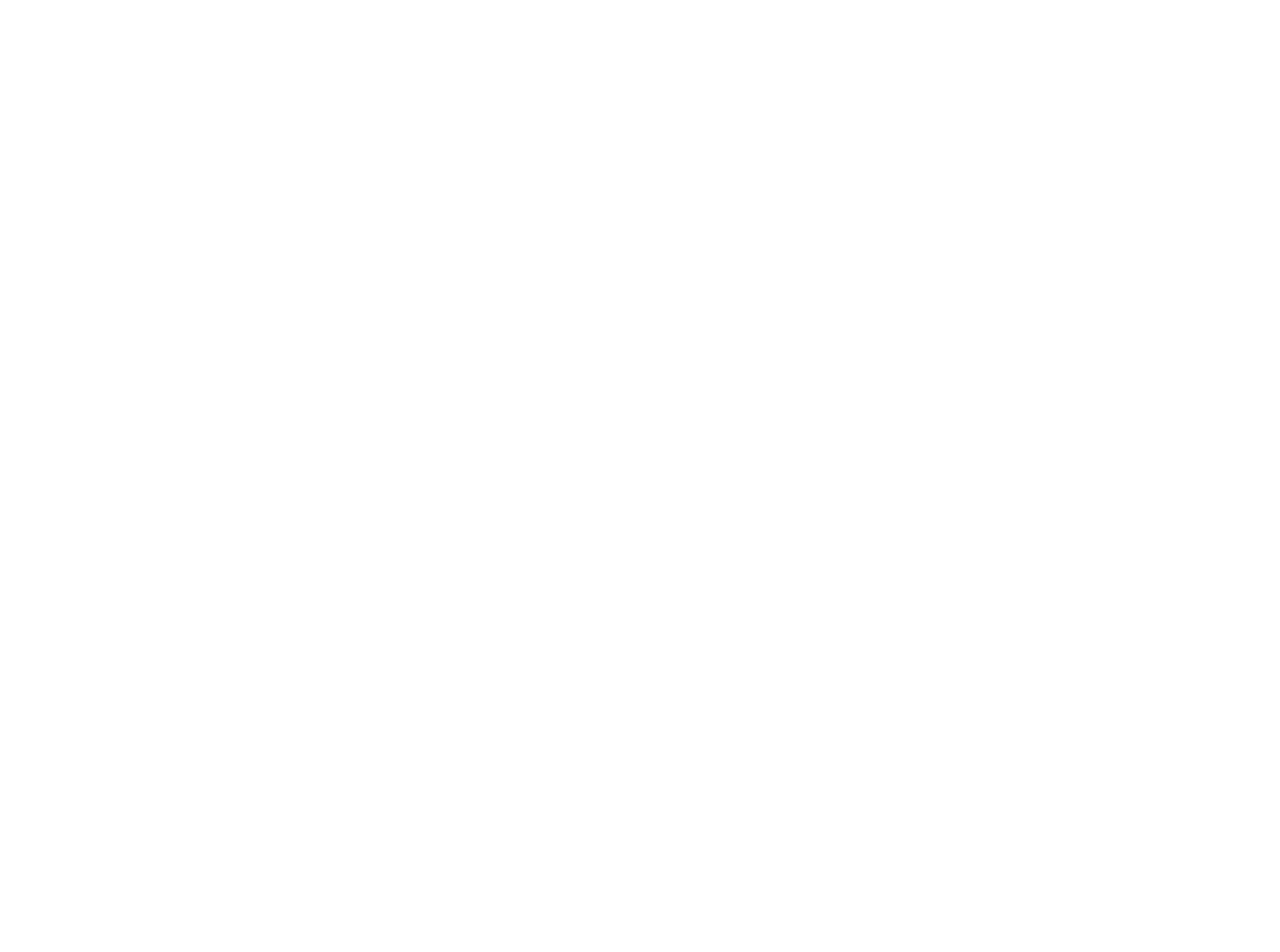
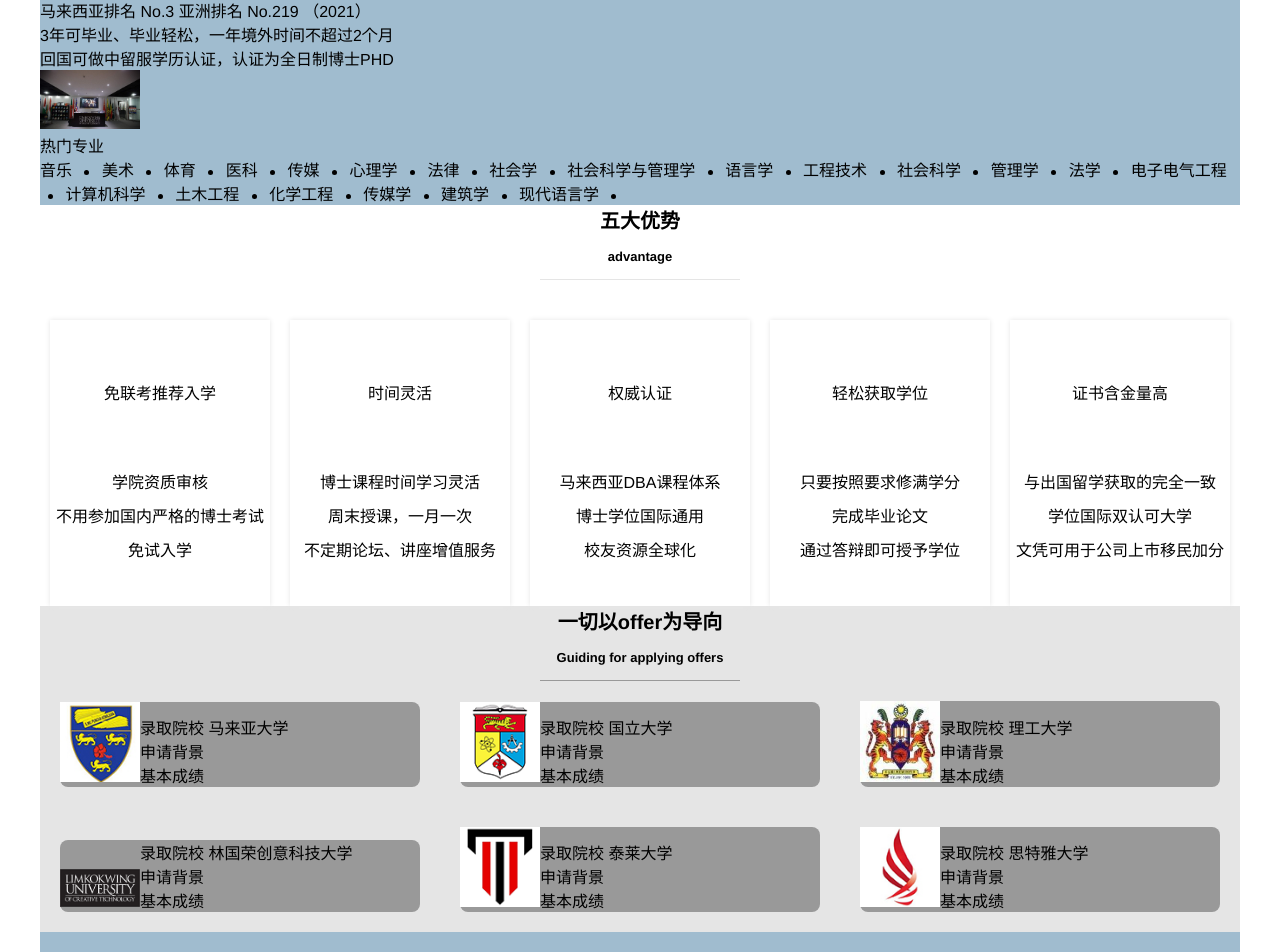
Before and after one commit to zh759897854/customer, a Vue app: page / in a window 1280 px wide. Shown: the part 1892-2844 px from the top of the page. Before the commit the page ends 1519 px from the top, so only its background shows below. Built offline with nearby package versions, Linux system fonts and the light colour scheme.

Commit message:
default change

```diff
--- a/src/components/pcIndex/pcIndex.vue
+++ b/src/components/pcIndex/pcIndex.vue
@@ -1,5 +1,8 @@
 <style lang="less">
   #pc {
+    img {
+      width: 100px;
+    }
     .icon-cricle {
       display: inline-block;
       width: 5px;
@@ -175,6 +178,83 @@
           width: 195px;
         }
       }
+      .advantage {
+        background-color: #fff;
+        h5 {
+          font-size: 20px;
+          text-align: center;
+          color: #000;
+        }
+        h6 {
+          width: 200px;
+          padding: 15px 0;
+          font-size: 13px;
+          color: #000;
+          text-align: center;
+          border-bottom: 1px solid #e5e5e5;
+          margin: 0 auto;
+        }
+        ul {
+          margin-top: 40px;
+          li {
+            box-sizing: border-box;
+            display: inline-block;
+            width: 20%;
+            padding: 0 10px;
+            > div {
+              box-shadow: 0 0 5px #e5e5e5;
+              text-align: center;
+              padding-bottom: 40px;
+              p {
+                padding: 5px 0;
+              }
+              div {
+                padding: 60px 0;
+              }
+            }
+          }
+        }
+      }
+      .offer-container {
+        background-color: #e5e5e5;
+        h5 {
+          font-size: 20px;
+          text-align: center;
+          color: #000;
+        }
+        h6 {
+          width: 200px;
+          padding: 15px 0;
+          font-size: 13px;
+          color: #000;
+          text-align: center;
+          border-bottom: 1px solid #999;
+          margin: 0 auto;
+        }
+        .school-list {
+          ul {
+            white-space: normal;
+          }
+          li {
+            box-sizing: border-box;
+            display: inline-block;
+            width: 100%/3;
+            padding: 20px;
+            > div {
+              background-color: #999;
+              -webkit-border-radius: 8px;
+              -moz-border-radius: 8px;
+              border-radius: 8px;
+              div {
+                display: inline-block;
+                img {
+                  width: 80px;
+                }
+              }
+            }
+          }
+        }
+      }
     }
   }
 </style>
@@ -242,8 +322,84 @@
         </div>
         <section class="introduce-container">
           <div class="introduce-item">
-            <div class="item-left"></div>
-            <div class="item-right"></div>
+            <div class="item-left">
+              <img :src="school_lgr" alt="" />
+            </div>
+            <div class="item-right">
+              <p>Limkokwing University of Creative Technology</p>
+              <p>林国荣创意科技大学是亚洲高水平、特色大学，是英联邦国家马来西亚知名综合性大学，
+                马来西亚艺术类专业大学排名第一。作为具有全球化创意教育视野的教育旗舰，林国荣创意科技大学赢得了许多殊荣，
+                得到了马来西亚政府及社会的广泛肯定与认同。马来西亚教育部曾为林国荣创意科技大学颁发了国际学生最高入读率奖、
+                全球化教育特别奖，同时，马来西亚国际贸易和工业部为其颁发过杰出人才输出奖。</p>
+            </div>
+          </div>
+          <div class="introduce-item">
+            <div class="item-left">
+              <img :src="school_lgr1" alt="" />
+            </div>
+            <div class="item-right">
+              <p>林国荣创意科技大学</p>
+              <p>Limkokwing University of Creative Technology</p>
+              <ul>
+                <li>学费：¥3万/3年</li>
+                <li>授课语言：英文授课、全程协助</li>
+                <li>申请日期：全年</li>
+                <li>入学日期：全年均可</li>
+              </ul>
+            </div>
+          </div>
+          <div class="introduce-item">
+            <div class="item-left">
+              <p>项目特点</p>
+              <p>Project characteristics</p>
+              <ul>
+                <li>马来西亚排名 No.3 亚洲排名 No.219 （2021）</li>
+                <li>3年可毕业、毕业轻松，一年境外时间不超过2个月</li>
+                <li>回国可做中留服学历认证，认证为全日制博士PHD</li>
+              </ul>
+            </div>
+            <div class="item-right">
+              <img :src="school_lgr2" alt="" />
+            </div>
+          </div>
+          <div class="hot-professional">
+            <div>热门专业</div>
+            <p>
+              <span v-for="(item, inx) in lgrHot">
+                {{item}}
+                <i class="icon-cricle"></i>
+              </span>
+            </p>
+          </div>
+        </section>
+        <section class="advantage">
+          <h5>五大优势</h5>
+          <h6>advantage</h6>
+          <ul>
+            <li v-for="(tage, ind) in tages" :key="ind">
+              <div>
+                <div class="tage-title">{{tage.title}}</div>
+                <p v-for="(tageItem, ing) in tage.data" :key="ing">{{tageItem}}</p>
+              </div>
+            </li>
+          </ul>
+        </section>
+        <section class="offer-container">
+          <h5>一切以offer为导向</h5>
+          <h6>Guiding for applying offers</h6>
+          <div class="school-list">
+            <ul>
+              <li v-for="(list, inv) in schoolList" :key="inv">
+                <div>
+                  <div class="list-left">
+                    <img :src="list.imgSrc" alt="" />
+                  </div>
+                  <div class="list-right">
+                    <p v-for="(listItem, inc) in list.data" :key="inc">{{listItem}}</p>
+                  </div>
+                </div>
+              </li>
+            </ul>
           </div>
         </section>
       </div>
@@ -270,6 +426,104 @@
           '成功案例',
           '留学指南',
           '联系我们'
+        ],
+        school_lgr1: require('../../assets/back/university-lgr1.jpg'),
+        school_lgr2: require('../../assets/back/university-lgr2.jpg'),
+        lgrHot: ['音乐', '美术', '体育', '医科', '传媒', '心理学', '法律',
+                   '社会学', '社会科学与管理学' ,'语言学', '工程技术', '社会科学',
+          '管理学' ,'法学' ,'电子电气工程' ,'计算机科学', '土木工程' ,'化学工程' ,
+          '传媒学' ,'建筑学' ,'现代语言学'],
+        tages: [
+          {
+            title: '免联考推荐入学',
+            data: [
+              '学院资质审核',
+              '不用参加国内严格的博士考试',
+              '免试入学'
+            ]
+          },
+          {
+            title: '时间灵活',
+            data: [
+              '博士课程时间学习灵活',
+              '周末授课，一月一次',
+              '不定期论坛、讲座增值服务'
+            ]
+          },
+          {
+            title: '权威认证',
+            data: [
+              '马来西亚DBA课程体系',
+              '博士学位国际通用',
+              '校友资源全球化'
+            ]
+          },
+          {
+            title: '轻松获取学位',
+            data: [
+              '只要按照要求修满学分',
+              '完成毕业论文',
+              '通过答辩即可授予学位'
+            ]
+          },
+          {
+            title: '证书含金量高',
+            data: [
+              '与出国留学获取的完全一致',
+              '学位国际双认可大学',
+              '文凭可用于公司上市移民加分'
+            ]
+          }
+        ],
+        schoolList: [
+          {
+            imgSrc: require('../../assets/icon/icon-school-mlxy.jpg'),
+            data: [
+              '录取院校 马来亚大学',
+              '申请背景',
+              '基本成绩'
+            ]
+          },
+          {
+            imgSrc: require('../../assets/icon/icon-school-gl.jpg'),
+            data: [
+              '录取院校 国立大学',
+              '申请背景',
+              '基本成绩'
+            ]
+          },
+          {
+            imgSrc: require('../../assets/icon/icon-school-lg.jpg'),
+            data: [
+              '录取院校 理工大学',
+              '申请背景',
+              '基本成绩'
+            ]
+          },
+          {
+            imgSrc: require('../../assets/icon/icon-school-lgrkji.jpg'),
+            data: [
+              '录取院校 林国荣创意科技大学',
+              '申请背景',
+              '基本成绩'
+            ]
+          },
+          {
+            imgSrc: require('../../assets/icon/icon-school-tl.jpg'),
+            data: [
+              '录取院校 泰莱大学',
+              '申请背景',
+              '基本成绩'
+            ]
+          },
+          {
+            imgSrc: require('../../assets/icon/icon-school-sty.jpg'),
+            data: [
+              '录取院校 思特雅大学',
+              '申请背景',
+              '基本成绩'
+            ]
+          },
         ]
       }
     },
```
